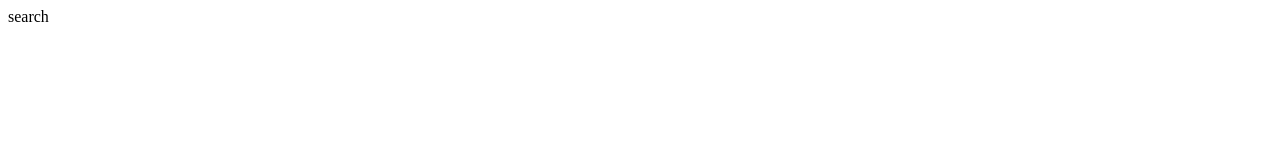
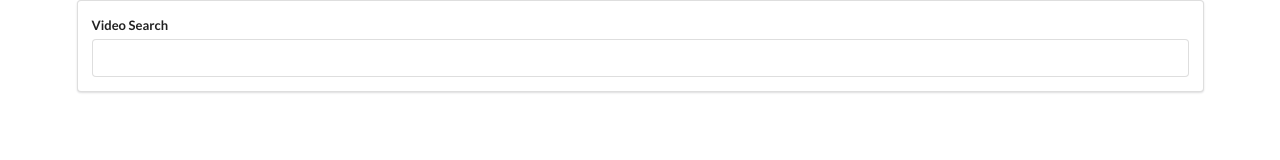
Before and after one commit to LeumasCode/video-hooks, a React (Create React App) app: page / in a window 1280 px wide. Shown: the top 160 px of the page. Built offline with nearby package versions, Linux system fonts and the light colour scheme.

Commit message:
adding event handler

```diff
--- a/public/index.html
+++ b/public/index.html
@@ -3,6 +3,7 @@
   <head>
     <meta charset="utf-8" />
     <link rel="icon" href="%PUBLIC_URL%/favicon.ico" />
+    <link rel="stylesheet" href="https://cdnjs.cloudflare.com/ajax/libs/semantic-ui/2.4.1/semantic.min.css">
     <meta name="viewport" content="width=device-width, initial-scale=1" />
     <meta name="theme-color" content="#000000" />
     <meta
--- a/src/components/App.js
+++ b/src/components/App.js
@@ -1,14 +1,14 @@
-import React, { Component } from 'react'
-import SearchBar from './SearchBar'
+import React, { Component } from "react";
+import SearchBar from "./SearchBar";
 
- class App extends Component {
-    render() {
-        return (
-            <div>
-                <SearchBar/>
-            </div>
-        )
-    }
+class App extends Component {
+  render() {
+    return (
+      <div className="ui container">
+        <SearchBar />
+      </div>
+    );
+  }
 }
 
-export default App
+export default App;
--- a/src/components/SearchBar.js
+++ b/src/components/SearchBar.js
@@ -1,14 +1,27 @@
-import React, { Component } from 'react'
- class SearchBar extends Component {
-    render() {
-        return (
-            <div>
-                search
-            </div>
-        )
-    }
+import React, { Component } from "react";
+class SearchBar extends Component {
+  state = { term: "" };
+
+  onInputChange = (e) => {
+    return this.setState({ term: e.target.value });
+  };
+
+  render() {
+    return (
+      <div className="search-bar ui segment">
+        <form action="" className="ui form">
+          <div className="field">
+            <label htmlFor="">Video Search</label>
+            <input
+              type="text"
+              value={this.state.term}
+              onChange={this.onInputChange}
+            />
+          </div>
+        </form>
+      </div>
+    );
+  }
 }
 
-
-
-export default SearchBar
+export default SearchBar;
```
Also changed, not shown: 1 other file (tests, documents, lock files or other folders).
